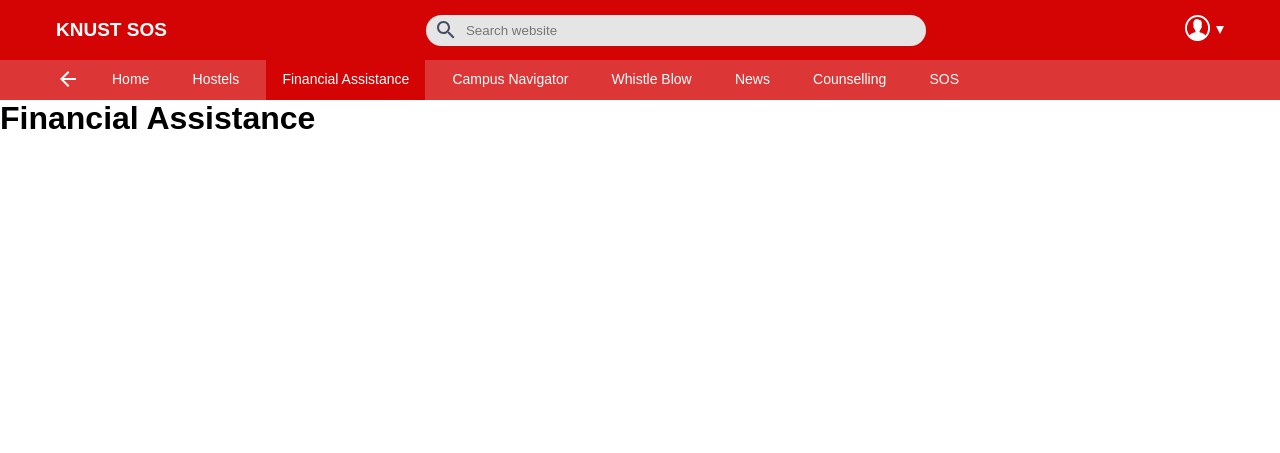
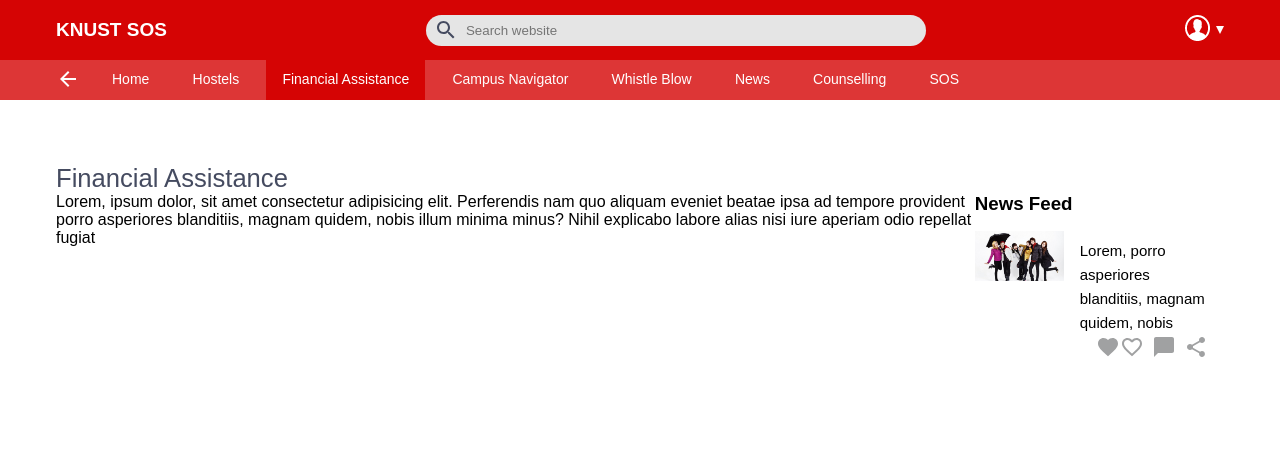
Before and after one commit to Obitrim/Project-SSS, a React app in the folder client/: page /app/finance in a window 1280 px wide. Built offline with nearby package versions, Linux system fonts and the light colour scheme.

Commit message:
working progress

```diff
--- /dev/null
+++ b/client/src/components/NewsCard/NewsCard.css
@@ -0,0 +1,53 @@
+.NewsCard {
+	overflow: hidden;
+}
+
+.NewsCard--Shadow {
+	box-shadow: var(--light-shadow);
+	border-radius: var(--b-radius);
+}
+
+.NewsCard__Img {
+	width: 100%;
+	height: 130px;
+	object-fit: cover;
+}
+
+.NewsCard--Horizontal {
+	display: flex;
+}
+
+.NewsCard--Horizontal .NewsCard__Img {
+	height: 100%;
+	width: auto;
+	height: 50px;
+}
+
+.NewsCard__Content {
+	padding: 0.5rem 1rem;
+}
+
+.NewsCard__Heading {
+	font-size: calc(var(--font-size) - 1px);
+	line-height: 160%;
+}
+
+.NewsCard__ActionBtns {
+	display: flex;
+	justify-content: flex-end;
+}
+
+.ActionBtn {
+	border: none;
+	background-color: transparent;
+	color: var(--grey);
+}
+
+.ActionBtn:hover {
+	color: var(--danger);
+	cursor: pointer;
+}
+
+.ActionBtn + .ActionBtn {
+	margin-left: 0.5rem;
+}
--- /dev/null
+++ b/client/src/components/NewsCard/index.js
@@ -0,0 +1,49 @@
+import React from 'react';
+import './NewsCard.css';
+import PropTypes from 'prop-types';
+import ShareIcon from '@material-ui/icons/Share';
+import FavoriteIcon from '@material-ui/icons/Favorite';
+import ChatBubbleIcon from '@material-ui/icons/ChatBubble';
+import FavoriteBorderIcon from '@material-ui/icons/FavoriteBorder';
+
+const Index = ({shadow, layout}) => {
+  function isVertical(){
+    return layout.toUpperCase() === 'V';
+  }
+
+  return (
+    <div className={`NewsCard
+        ${ shadow && 'NewsCard--Shadow' }
+        ${ !isVertical() && 'NewsCard--Horizontal'}
+        `}>
+    	<img className="NewsCard__Img" src="/images/banner-bg.jpg" alt="news image" />
+    	<div className="NewsCard__Content">
+       <p className="NewsCard__Heading">Lorem, porro asperiores blanditiis, magnam quidem, nobis</p>
+        <div className="NewsCard__ActionBtns">
+          <button className="ActionBtn" type="button">
+            <FavoriteIcon/>
+            <FavoriteBorderIcon/>
+          </button>
+          <button className="ActionBtn" type="button">
+            <ChatBubbleIcon/>
+          </button>
+          <button className="ActionBtn" type="button">
+            <ShareIcon/>
+          </button>
+        </div>
+      </div>
+    </div>
+  )
+}
+
+Index.propTypes = {
+  shadow: PropTypes.bool,
+  layout: PropTypes.oneOf(['v', 'h', 'V', 'H'])
+}
+
+Index.defaultProps = {
+  shadow: true,
+  layout: 'v'
+}
+
+export default Index;
--- a/client/src/index.css
+++ b/client/src/index.css
@@ -33,3 +33,13 @@ html {
 .ProtectedRouterView {
 	padding-top: var(--header-h);
 }
+
+.ViewHeading {
+	color: var(--dark);
+	font-weight: 500;
+	font-size: calc(var(--font-size) * 1.6);
+}
+
+.V-whitespace {
+	padding: var(--section-v-whitespace) 0;
+}
--- a/client/src/views/ProtectedPages/DistressCall/DistressCall.css
+++ b/client/src/views/ProtectedPages/DistressCall/DistressCall.css
@@ -1,7 +1,3 @@
-.DistressCall {
-	padding: var(--section-v-whitespace) 0;
-}
-
 .DistressCall__ImgBox {
 	text-align: center;
 }
--- a/client/src/views/ProtectedPages/DistressCall/index.js
+++ b/client/src/views/ProtectedPages/DistressCall/index.js
@@ -33,7 +33,7 @@ const Index = (props) => {
 	}
 
 	return (
-		<div className="DistressCall">
+		<div className="DistressCall V-whitespace">
 			<Container>
 				<div className="DistressCall__ImgBox">
 					<img className="DistressCall__ImgBox__Img" src="/svgs/SOS.svg" alt="SOS" />
--- /dev/null
+++ b/client/src/views/ProtectedPages/FinancialAssistance/FinancialAssistance.css
@@ -0,0 +1,18 @@
+.FinancialAssistance__NewsFeed {
+	display: none;
+}
+
+.FinancialAssistance__NewsFeed .NewsCard {
+	margin: 1rem 0;
+}
+
+@media (min-width: 768px){
+	.FinancialAssistance__Wrapper {
+		display: flex;
+	}
+
+	.FinancialAssistance__NewsFeed {
+		display: block;
+		margin-top: 0;
+	}
+}
--- a/client/src/views/ProtectedPages/FinancialAssistance/index.js
+++ b/client/src/views/ProtectedPages/FinancialAssistance/index.js
@@ -1,8 +1,26 @@
 import React from 'react';
+import './FinancialAssistance.css';
+import NewsCard from '../../../components/NewsCard';
+import Container from '../../../components/Container';
 
 const Index = (props) => {
   return (
-    <h1>Financial Assistance</h1>
+    <section className="FinancialAssistance V-whitespace">
+    	<Container>
+    		<h1 className="ViewHeading">Financial Assistance</h1>
+    		<div className="FinancialAssistance__Wrapper">
+    			{/*Form*/}
+    			<form className="FinancialAssistance__Form">
+    				Lorem, ipsum dolor, sit amet consectetur adipisicing elit. Perferendis nam quo aliquam eveniet beatae ipsa ad tempore provident porro asperiores blanditiis, magnam quidem, nobis illum minima minus? Nihil explicabo labore alias nisi iure aperiam odio repellat fugiat
+    			</form>
+    			{/*News*/}
+    			<aside className="FinancialAssistance__NewsFeed">
+    				<h3>News Feed</h3>
+    				<NewsCard shadow={false} layout="H"/>
+    			</aside>
+    		</div>
+    	</Container>
+    </section>
   )
 }
 
--- a/client/src/views/ProtectedPages/Home/Home.css
+++ b/client/src/views/ProtectedPages/Home/Home.css
@@ -1,11 +1,5 @@
 .QuickAccess {
 	padding: var(--section-v-whitespace) 0;
-}
-
-.QuickAccess__Heading {
-	color: var(--dark);
-	font-weight: 400;
-	font-size: calc(var(--font-size) * 1.4);
 }
 
 .QuickAccess_NavLinks {
--- a/client/src/views/ProtectedPages/Home/index.js
+++ b/client/src/views/ProtectedPages/Home/index.js
@@ -11,7 +11,7 @@ const Index = (props) => {
 
 			<div className="QuickAccess">
 				<Container>
-					<h2 className="QuickAccess__Heading">Quick Access</h2>
+					<h1 className="ViewHeading">Quick Access</h1>
 					<div className="QuickAccess_NavLinks">
 						<Link to="/app/navigation" className="QuickAccess__NavLink">
 							<img className="QuickAccess__Icon"
--- a/client/src/views/ProtectedPages/NewsAndAnnouncements/NewsAndAnnouncements.css
+++ b/client/src/views/ProtectedPages/NewsAndAnnouncements/NewsAndAnnouncements.css
@@ -1,9 +1,11 @@
-.News {
-	padding: var(--section-v-whitespace) 0;
-}
-
 .News .Container {
 	display: grid;
 	grid-gap: 1.4rem;
 	grid-template-columns: repeat(audit-fit, minmax(230px, afr));
 }
+
+.News__Cards {
+	display: grid;
+	grid-gap: 2rem;
+	grid-template-columns: repeat(auto-fit, minmax(250px, 1fr));
+}
--- a/client/src/views/ProtectedPages/NewsAndAnnouncements/index.js
+++ b/client/src/views/ProtectedPages/NewsAndAnnouncements/index.js
@@ -1,12 +1,28 @@
 import React from 'react';
 import './NewsAndAnnouncements.css';
-import Container from '../../../components/Container'
+import Container from '../../../components/Container';
+import NewsCard from '../../../components/NewsCard';
 
 const Index = (props) => {
 	return (
-		<div className="News">
+		<div className="News V-whitespace">
 			<Container>
-		    	News and Annoucements
+		    	<h1 className="ViewHeading">News & Announcements</h1>
+		   		<div className="News__Cards">
+		   			<NewsCard/>
+		   			<NewsCard/>
+		   			<NewsCard/>
+		   			<NewsCard/>
+		   			<NewsCard/>
+		   			<NewsCard/>
+		   			<NewsCard/>
+		   			<NewsCard/>
+		   			<NewsCard/>
+		   			<NewsCard/>
+		   			<NewsCard/>
+		   			<NewsCard/>
+		   			<NewsCard/>
+		   		</div>
 		 	</Container>
 		</div>
 	)
```
